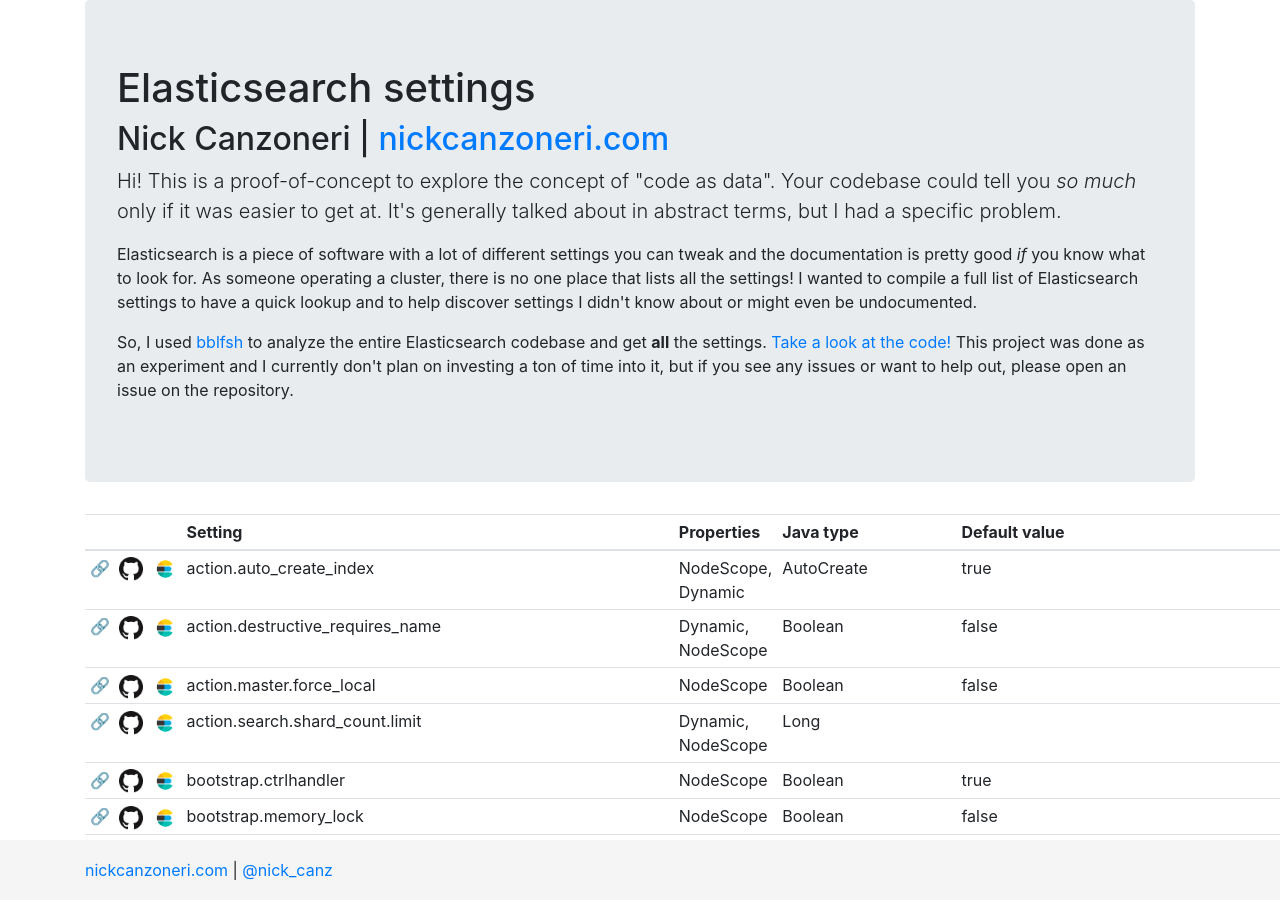
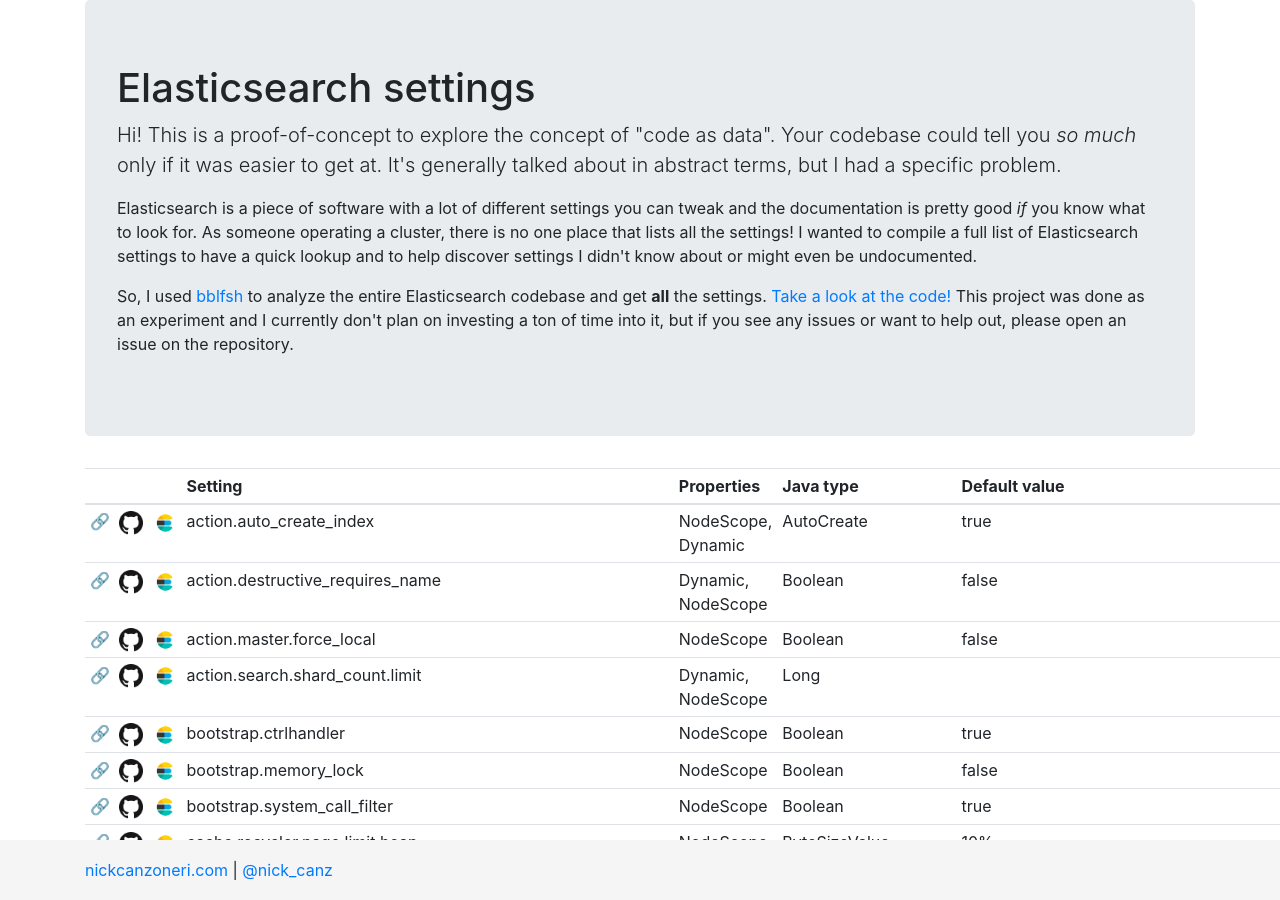
Before and after one commit to nickcanz/nickcanz.github.com, a Jekyll site: the page elasticsearch-settings/index.html, which Jekyll copies as it is, in a window 1280 px wide and 900 px high. Built offline with Jekyll 4.4.1, drawn with Linux system fonts in a browser that asks for light colours.

Commit message:
remove my name, I feel too self concious

```diff
--- a/elasticsearch-settings/index.html
+++ b/elasticsearch-settings/index.html
@@ -34,7 +34,7 @@
     <div class="container">
       <div class="jumbotron">
         <h1>Elasticsearch settings</h1>
-        <h2>Nick Canzoneri | <a href="https://nickcanzoneri.com">nickcanzoneri.com</a></h2>
+
         <p class="lead">Hi! This is a proof-of-concept to explore the concept of "code as data". Your codebase could tell you <em>so much</em> only if it was easier to get at. It's generally talked about in abstract terms, but I had a specific problem.</p>
         <p>Elasticsearch is a piece of software with a lot of different settings you can tweak and the documentation is pretty good <em>if</em> you know what to look for. As someone operating a cluster, there is no one place that lists all the settings! I wanted to compile a full list of Elasticsearch settings to have a quick lookup and to help discover settings I didn't know about or might even be undocumented.</p>
         <p>So, I used <a href="https://bblf.sh">bblfsh</a> to analyze the entire Elasticsearch codebase and get <strong>all</strong> the settings. <a href="https://github.com/nickcanz/elasticsearch-bblfsh">Take a look at the code!</a> This project was done as an experiment and I currently don't plan on investing a ton of time into it, but if you see any issues or want to help out, please open an issue on the repository.</p>
```
